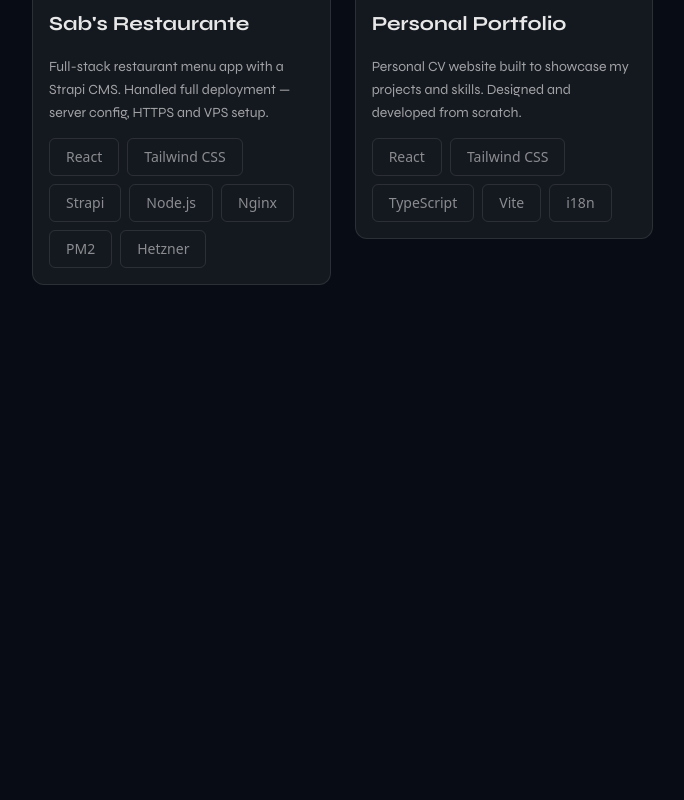
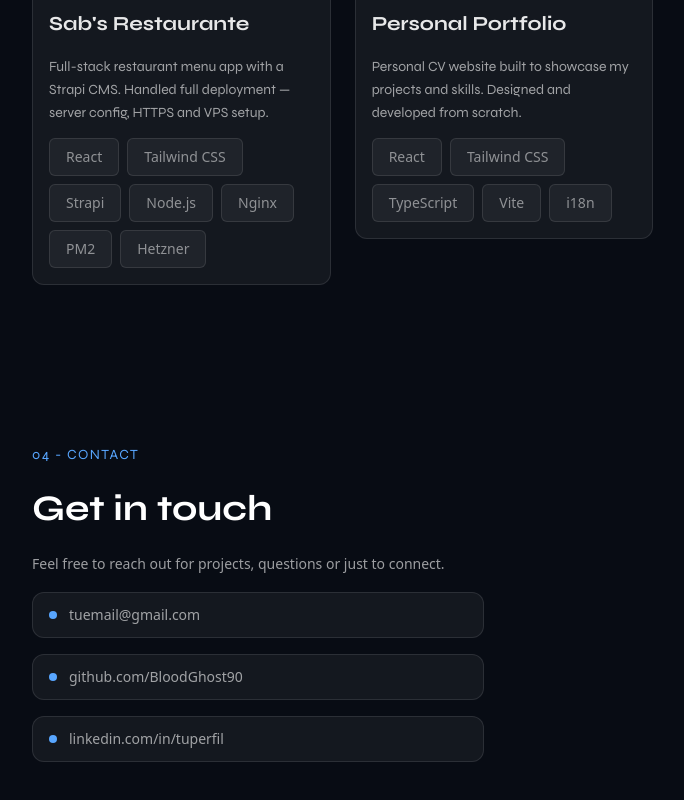
Before and after one commit to BloodGhost90/CV-web-page, a React (Vite) app: page / in a window 1280 px wide. Shown: the part 1899-2699 px from the top of the page, without its empty margins (136-820 px from the left). Before the commit the page ends 2264 px from the top, so only its background shows below. Built offline with nearby package versions, Linux system fonts and the light colour scheme.

Commit message:
feat: add contact section base structure

```diff
--- a/src/components/layout/Main.tsx
+++ b/src/components/layout/Main.tsx
@@ -1,4 +1,5 @@
 import About from "../sections/About";
+import Contact from "../sections/Contact";
 import Hero from "../sections/Hero";
 import Projects from "../sections/Projects";
 import Skills from "../sections/Skills";
@@ -10,6 +11,7 @@
       <About />
       <Skills />
       <Projects />
+      <Contact />
     </main>
   );
 }
--- a/src/components/sections/Contact.tsx
+++ b/src/components/sections/Contact.tsx
@@ -0,0 +1,55 @@
+export default function Contact() {
+  return (
+    <section
+      id="contact"
+      className="gap-10 max-w-5xl mx-auto px-10 py-20 w-full"
+    >
+      <div className="flex flex-col gap-6">
+        <span className="text-accent font-syne text-sm tracking-widest uppercase">
+          04 - Contact
+        </span>
+        <h2 className="font-syne text-3xl md:text-4xl font-bold text-white pb-6">
+          Get in touch
+        </h2>
+      </div>
+      <div className="grid grid-cols-1 md:grid-cols-2 gap-10">
+        {/* Left — links */}
+        <div className="flex flex-col gap-4">
+          <p className="text-white/60 text-sm leading-relaxed">
+            Feel free to reach out for projects, questions or just to connect.
+          </p>
+          <a
+            href="mailto:tuemail@gmail.com"
+            className="flex items-center gap-3 text-white/60 text-sm hover:text-accent hover:border-accent active:text-accent transition-colors duration-200 cursor-pointer bg-white/5 border border-white/10 rounded-xl px-4 py-3"
+          >
+            <span className="w-2 h-2 rounded-full bg-accent shrink-0"></span>
+            tuemail@gmail.com
+          </a>
+
+          <a
+            href="https://github.com/BloodGhost90"
+            target="_blank"
+            rel="noopener noreferrer"
+            className="flex items-center gap-3 text-white/60 text-sm hover:text-accent hover:border-accent active:text-accent transition-colors duration-200 cursor-pointer bg-white/5 border border-white/10 rounded-xl px-4 py-3"
+          >
+            <span className="w-2 h-2 rounded-full bg-accent shrink-0"></span>
+            github.com/BloodGhost90
+          </a>
+
+          <a
+            href="https://linkedin.com/in/tuperfil"
+            target="_blank"
+            rel="noopener noreferrer"
+            className="flex items-center gap-3 text-white/60 text-sm hover:text-accent hover:border-accent active:text-accent transition-colors duration-200 cursor-pointer bg-white/5 border border-white/10 rounded-xl px-4 py-3"
+          >
+            <span className="w-2 h-2 rounded-full bg-accent shrink-0"></span>
+            linkedin.com/in/tuperfil
+          </a>
+        </div>
+
+        {/* Right — formulario */}
+        <div className="flex flex-col gap-4">{/* Formulario aquí */}</div>
+      </div>
+    </section>
+  );
+}
--- a/src/components/ui/Tag.tsx
+++ b/src/components/ui/Tag.tsx
@@ -6,7 +6,7 @@
 export default function Tag({ label, main }: TagProps) {
   return (
     <span
-      className={`border rounded-md px-4 py-2 text-sm transition-colors duration-200 ${
+      className={`border rounded-md px-4 py-2 text-sm transition-colors duration-200 bg-white/5 ${
         main ? "border-accent text-accent" : "border-white/10 text-white/50"
       }`}
     >
```
